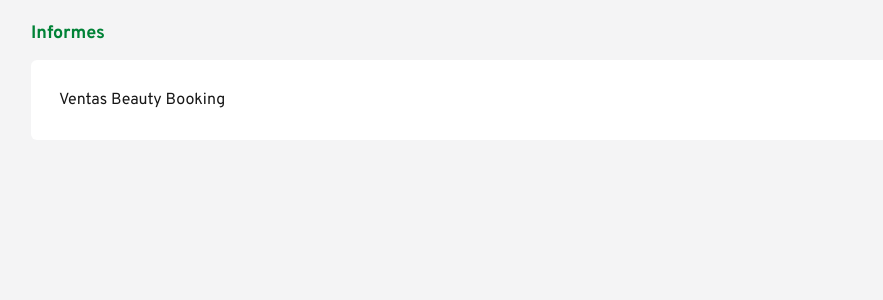
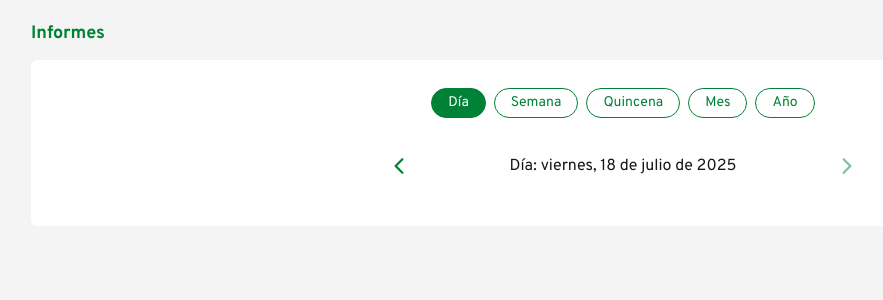
Before and after one commit to carlosed7641/beauty-booking, a Next.js app: page /admin/reports in a window 1280 px wide. Shown: the top 300 px of the page, without its empty margins (17-900 px from the left). Built offline with nearby package versions, Linux system fonts and the light colour scheme.

Commit message:
wip admin reports

```diff
--- a/app/(beauty)/components/tabs/service-list/Confirm.tsx
+++ b/app/(beauty)/components/tabs/service-list/Confirm.tsx
@@ -1,5 +1,4 @@
 import { useModal, useService } from '@/store'
-import { format12 } from '../../../../helpers/generate-hours-array';
 import { formatDate, formatNumber, formatTextHour } from '@/helpers';
 
 export const Confirm = () => {
@@ -25,11 +24,11 @@ export const Confirm = () => {
             </div>
             <div className="flex gap-5">
                 <p className="text-green-700 w-[100px]">Duración</p>
-                <span>{serviceState.selectedService?.duration} aprox</span>
+                {/* <span>{serviceState.selectedService?.duration} aprox</span> */}
             </div>
             <div className="flex gap-5">
                 <p className="text-green-700 w-[100px]">Fecha</p>
-                <span>{formatDate(serviceState.selectedDate!)}</span>
+                <span>{formatDate({ date: serviceState.selectedDate!})}</span>
             </div>
             <div className="flex gap-5">
                 <p className="text-green-700 w-[100px]">Hora</p>
--- a/app/(beauty)/profile/page.tsx
+++ b/app/(beauty)/profile/page.tsx
@@ -12,7 +12,7 @@ export default function ProfilePage() {
   return (
     <>
       <div className="flex flex-col md:flex-row items-center gap-3 mb-12">
-        <Image src={session.photo} alt={session.name} width={180} height={180} />
+        <Image src={session.photo ?? ''} alt={session.name} width={180} height={180} />
         <div className="flex flex-col gap-3">
           <p className="text-2xl text-green-700">{session.name}</p>
           <p className="text-zinc-500">{session.gender} - {birthDate}</p>
--- a/app/admin/(admin)/components/event-history/EventHistory.tsx
+++ b/app/admin/(admin)/components/event-history/EventHistory.tsx
@@ -53,7 +53,7 @@ export const EventHistory = ({
                             >
                                 <span className="text-green-700">{customer.name}</span>
                                 <span>{selectedService.name}</span>
-                                <span>{formatDate(start)}</span>
+                                <span>{formatDate({date: start})}</span>
 
                                 <p className="flex gap-2 items-center">
                                     <span>{duration}</span>
--- a/app/admin/(admin)/components/event-summary/EventSummaryInfo.tsx
+++ b/app/admin/(admin)/components/event-summary/EventSummaryInfo.tsx
@@ -10,7 +10,7 @@ export const EventSummaryInfo = () => {
 
     return (
         <>
-            <span>{formatDate(selectedEvent?.start!, true)}</span>
+            <span>{formatDate({ date: selectedEvent?.start!, weekday: true})}</span>
             <div className="flex gap-1">
                 <span>{format12(selectedEvent?.start!)}</span>
                 <span>-</span>
--- a/app/admin/(admin)/reports/page.tsx
+++ b/app/admin/(admin)/reports/page.tsx
@@ -1,11 +1,145 @@
+'use client'
+
+import { formatDate, isGreaterOrEqualThanToday, isLessOrEqualThanToday } from '@/helpers'
+import { MONTHS_OF_YEAR } from '@/util/const'
+import clsx from 'clsx'
+import { useEffect, useMemo, useState } from 'react'
+import { IoIosArrowBack, IoIosArrowForward } from 'react-icons/io'
+
+
+type TimeOption = 'day' | 'week' | 'fortnight' | 'month' | 'year'
+interface TimeOptionItem {
+    id: TimeOption
+    label: string
+}
+
+const timeOptions: TimeOptionItem[] = [
+    {
+        id: 'day',
+        label: 'Día'
+    },
+    {
+        id: 'week',
+        label: 'Semana'
+    },
+    {
+        id: 'fortnight',
+        label: 'Quincena'
+    },
+    {
+        id: 'month',
+        label: 'Mes'
+    },
+    {
+        id: 'year',
+        label: 'Año'
+    }
+]
+
+const foundationDate = new Date(2020, 9, 15)
 
 export default function ReportPage() {
+
+    const [activeOption, setActiveOption] = useState<TimeOptionItem>(timeOptions[0])
+    const [currentDate, setCurrentDate] = useState(new Date())
+
+    const handleChangeDate = (value: number) => {
+        setCurrentDate(prev => {
+            const newDate = new Date(prev)
+            switch (activeOption.id) {
+                case 'day': newDate.setDate(newDate.getDate() + value); break
+                case 'week': newDate.setDate(newDate.getDate() + 7 * value); break
+                case 'fortnight': newDate.setDate(newDate.getDate() + 15 * value); break
+                case 'month': newDate.setMonth(newDate.getMonth() + value); break
+                case 'year': newDate.setFullYear(newDate.getFullYear() + value); break
+            }
+            return newDate
+        })
+    }
+
+    const getDayLabel = () => formatDate({ date: currentDate, weekday: true }).toLocaleLowerCase()
+
+    const getWeekLabel = () => {
+        const startWeekDate = new Date(currentDate)
+        startWeekDate.setDate(startWeekDate.getDate() - startWeekDate.getDay() + 1)
+        const endWeekDate = new Date(startWeekDate)
+        endWeekDate.setDate(endWeekDate.getDate() + 6)
+
+        const start = formatDate({ date: startWeekDate, month: '2-digit', year: '2-digit' })
+        const end = formatDate({ date: endWeekDate, month: '2-digit', year: '2-digit' })
+
+        return `${start} al ${end}`
+    }
+
+    const getFortnightLabel = () => {
+        const startDate = new Date(currentDate)
+        const endDate = new Date(currentDate)
+        const isSecondHalf = currentDate.getDate() > 15
+
+        startDate.setDate(isSecondHalf ? 16 : 1)
+        const lastDay = new Date(currentDate.getFullYear(), currentDate.getMonth() + 1, 0).getDate()
+        endDate.setDate(isSecondHalf ? lastDay : 15)
+
+        const start = formatDate({ date: startDate, month: '2-digit', year: '2-digit' })
+        const end = formatDate({ date: endDate, month: '2-digit', year: '2-digit' })
+
+        return `${start} al ${end}`
+    }
+
+    const getMonthLabel = () => {
+        return `${MONTHS_OF_YEAR[currentDate.getMonth()]} ${currentDate.getFullYear()}`
+    }
+
+    const getYearLabel = () => currentDate.getFullYear().toString()
+
+
+    const getDateLabel = () => {
+        switch (activeOption.id) {
+            case 'day': return getDayLabel()
+            case 'week': return getWeekLabel()
+            case 'fortnight': return getFortnightLabel()
+            case 'month': return getMonthLabel()
+            case 'year': return getYearLabel()
+            default: return ''
+        }
+    }
+
+    const showDates = useMemo(() => getDateLabel(), [activeOption, currentDate])
+    const greaterOrEqualThanToday = useMemo(() => isGreaterOrEqualThanToday(currentDate), [currentDate])
+    const lessOrEqualThanFoundationYear = useMemo(() => currentDate.getFullYear() <= foundationDate.getFullYear(), [currentDate])
+
+    useEffect(() => {
+        const currentDate = new Date()
+        setCurrentDate(currentDate)
+    }, [activeOption])
+
     return (
         <>
             <h1 className="text-lg text-green-700 mb-3 font-bold">Informes</h1>
             <div className="flex flex-col gap-6">
                 <div className="bg-white w-full rounded-md p-7 relative flex flex-col gap-4">
-                    <h2>Ventas Beauty Booking</h2>
+                    <ul className="flex overflow-scroll md:overflow-auto md:flex-wrap md:justify-center gap-2 scroll-none">
+                        {
+                            timeOptions.map(option => (
+                                <li title={option.label} onClick={() => setActiveOption(option)} key={option.id}
+                                    className={
+                                        clsx(
+                                            "flex items-center px-4 py-1 border rounded-full border-green-700 text-green-700 hover:bg-green-700 hover:text-white text-sm cursor-pointer",
+                                            { "bg-green-700 text-white": activeOption.id === option.id }
+                                        )
+                                    }>{option.label}</li>
+                            ))
+                        }
+                    </ul>
+                    <div className="flex items-center gap-3 justify-center py-5">
+                        <button onClick={() => handleChangeDate(-1)} className="text-2xl text-green-700 cursor-pointer disabled:pointer-events-none disabled:opacity-50" disabled={lessOrEqualThanFoundationYear}>
+                            <IoIosArrowBack />
+                        </button>
+                        <span className="flex-1 md:max-w-[400px] text-center">{activeOption.label}: {showDates}</span>
+                        <button onClick={() => handleChangeDate(1)} className="text-2xl text-green-700 cursor-pointer disabled:pointer-events-none disabled:opacity-50" disabled={greaterOrEqualThanToday}>
+                            <IoIosArrowForward />
+                        </button>
+                    </div>
                 </div>
             </div>
         </>
--- a/app/helpers/format-date.ts
+++ b/app/helpers/format-date.ts
@@ -1,9 +1,15 @@
-export const formatDate = (date: Date, weekday?: boolean) => {
+export const formatDate = ({ date, weekday, day, month, year }: {
+     date: Date,
+     day?: 'numeric' | '2-digit',
+     month?: 'numeric' | '2-digit' | 'long' | 'short' | 'narrow',
+     year?: 'numeric' | '2-digit',
+     weekday?: boolean
+}) => {
     const text =  date.toLocaleDateString('es-ES', {
         ...(weekday && { weekday: 'long' }),
-        day: 'numeric',
-        month: 'long',
-        year: 'numeric'
+        day: day || 'numeric',
+        month: month || 'long',
+        year: year || 'numeric'
     })
     return text.charAt(0).toUpperCase() + text.slice(1)
 }
```
